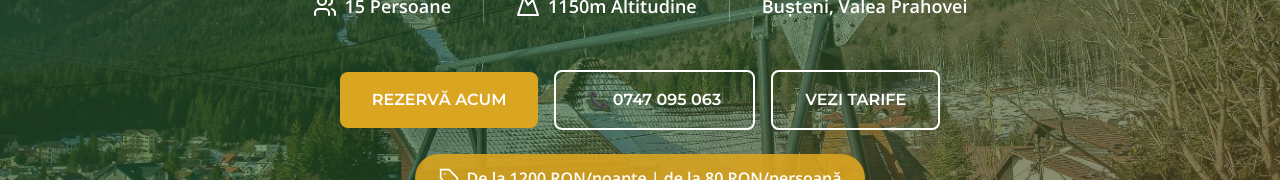
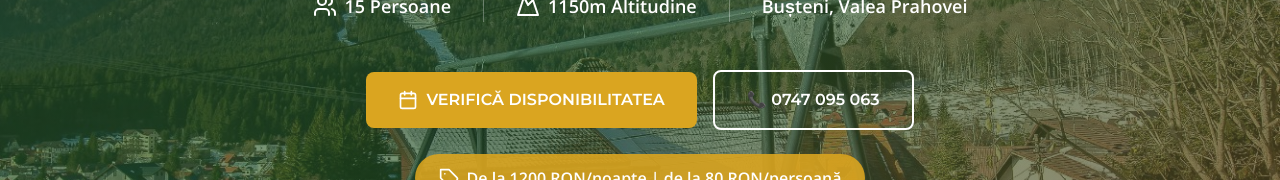
Before and after one commit to savinalexandros1-rgb/vila-alexandros, a React (Vite) app in the folder 17/: page / in a window 1280 px wide. Shown: the part 360-540 px from the top of the page. Built offline with nearby package versions, Linux system fonts and the light colour scheme; no server answers.

Commit message:
Update Hero.jsx

```diff
--- a/17/src/components/Hero.jsx
+++ b/17/src/components/Hero.jsx
@@ -1,5 +1,5 @@
 import React from 'react';
-import { ChevronDown, Mountain, Users, Tag } from 'lucide-react';
+import { ChevronDown, Mountain, Users, Tag, Calendar } from 'lucide-react';
 
 const Hero = () => {
   return (
@@ -20,9 +20,11 @@ const Hero = () => {
           <div className="flex items-center space-x-2 text-white"><span className="text-lg font-semibold">Bușteni, Valea Prahovei</span></div>
         </div>
         <div className="flex flex-col sm:flex-row items-center justify-center gap-4 mb-6 animate-fadeInUp opacity-0 stagger-4">
-          <a href="#rezervare" className="btn-primary bg-gold hover:bg-gold-dark text-white shadow-2xl">REZERVĂ ACUM</a>
+          <a href="#rezervare" className="btn-primary bg-gold hover:bg-gold-dark text-white shadow-2xl flex items-center gap-2">
+            <Calendar className="w-5 h-5" />
+            VERIFICĂ DISPONIBILITATEA
+          </a>
           <a href="tel:0747095063" className="btn-outline border-white text-white hover:bg-white hover:text-forest">📞 0747 095 063</a>
-          <a href="#tarife" className="btn-outline border-white text-white hover:bg-white hover:text-forest">VEZI TARIFE</a>
         </div>
         <div className="inline-flex items-center space-x-2 bg-gold/90 text-white px-6 py-3 rounded-full mb-3 animate-fadeInUp opacity-0 stagger-5">
           <Tag className="w-5 h-5" />
```
